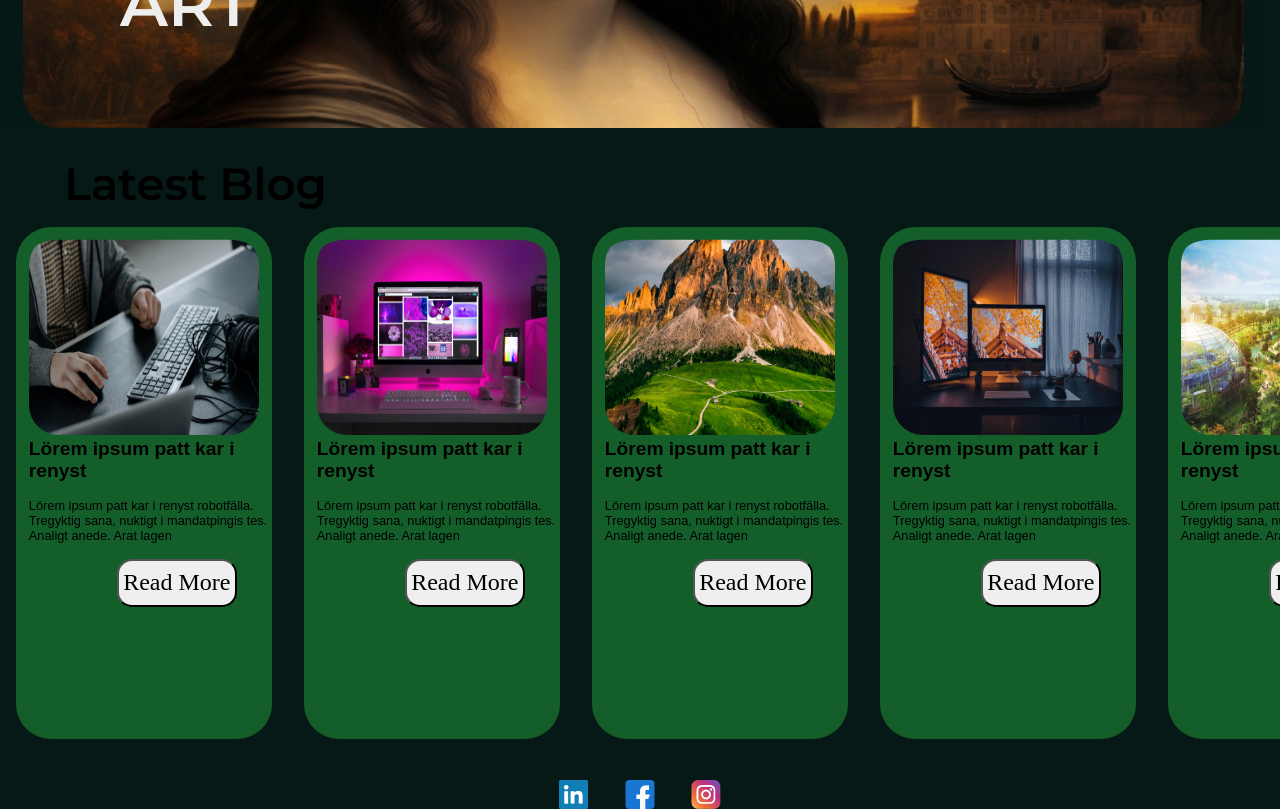
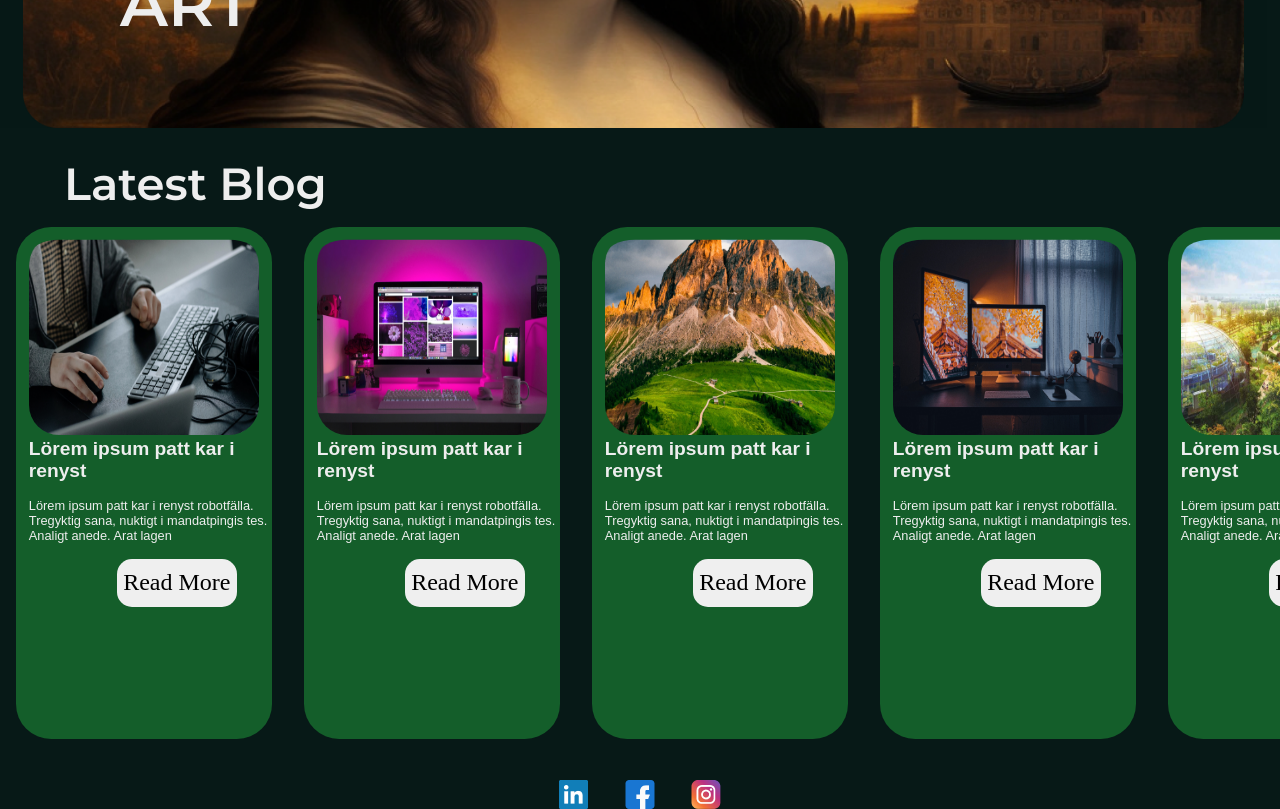
Before and after one commit to damhx/ejercicio_pagina_web1, a plain HTML site: page index.html in a window 1280 px wide. Shown: the part 3700-4509 px from the top of the page. Drawn offline with Linux system fonts and the light colour scheme.

Commit message:
feat: :lipstick: Se agregaron nuevos estilos y corrigieron algunos.

```diff
--- a/css/style.css
+++ b/css/style.css
@@ -264,7 +264,7 @@
 .titleCarrusel{
     h1{
         background-color: var(--color-3);
-        color: var(--color-1);
+        color: var( --font-color-1);
         font-size: 45px;
         font-family: "Montserrat-SemiBold";
         padding-left: 5svw;
@@ -299,6 +299,7 @@
         margin-left: 11svh;
         height: 48px;
         width: 15svh;
+        border: none;
 
       }
 
@@ -316,9 +317,14 @@
 
     }
 
+    h2{
+        color: var( --font-color-1);
+    }
+
     p{
         padding-top: 2svh;
         padding-block-end: 2svh;
+        color: var( --font-color-1);
     }
 
     .div__a{
@@ -335,7 +341,7 @@
 
     div a{
         padding-top: 2svh;
-        color: black;
+        color: var( --font-color-1);
         font-family: "Montserrat-SemiBold";
         font-size: 1svw;
         text-decoration: none;
```
